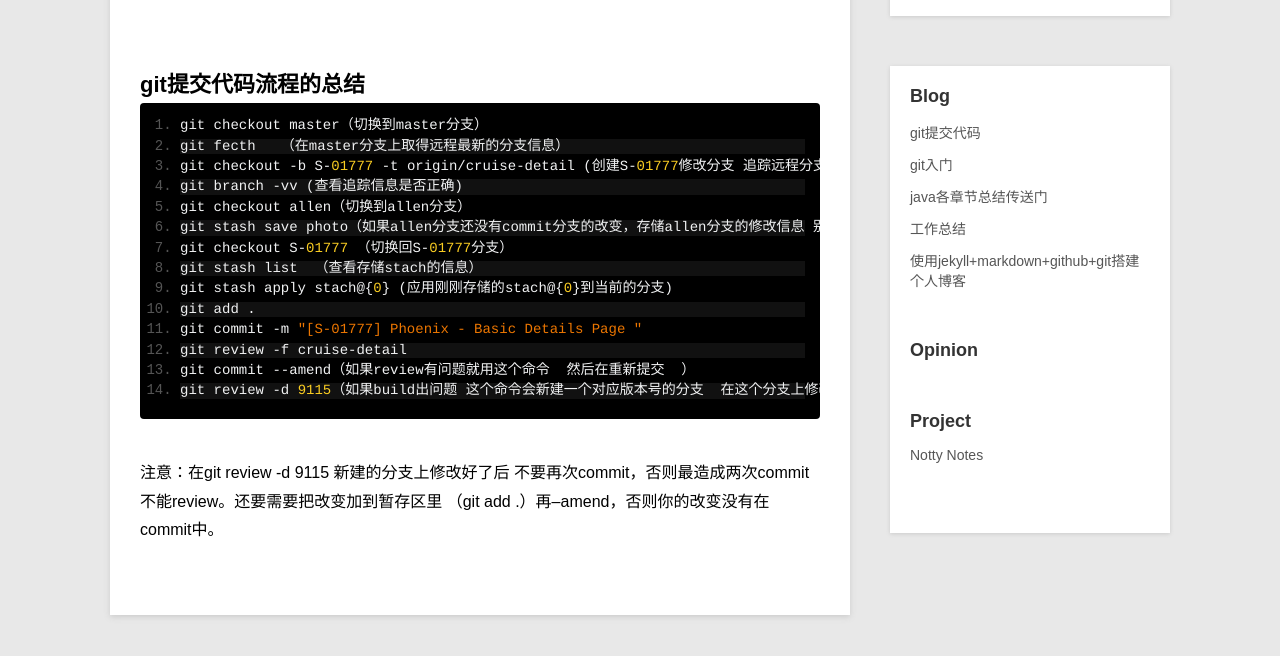
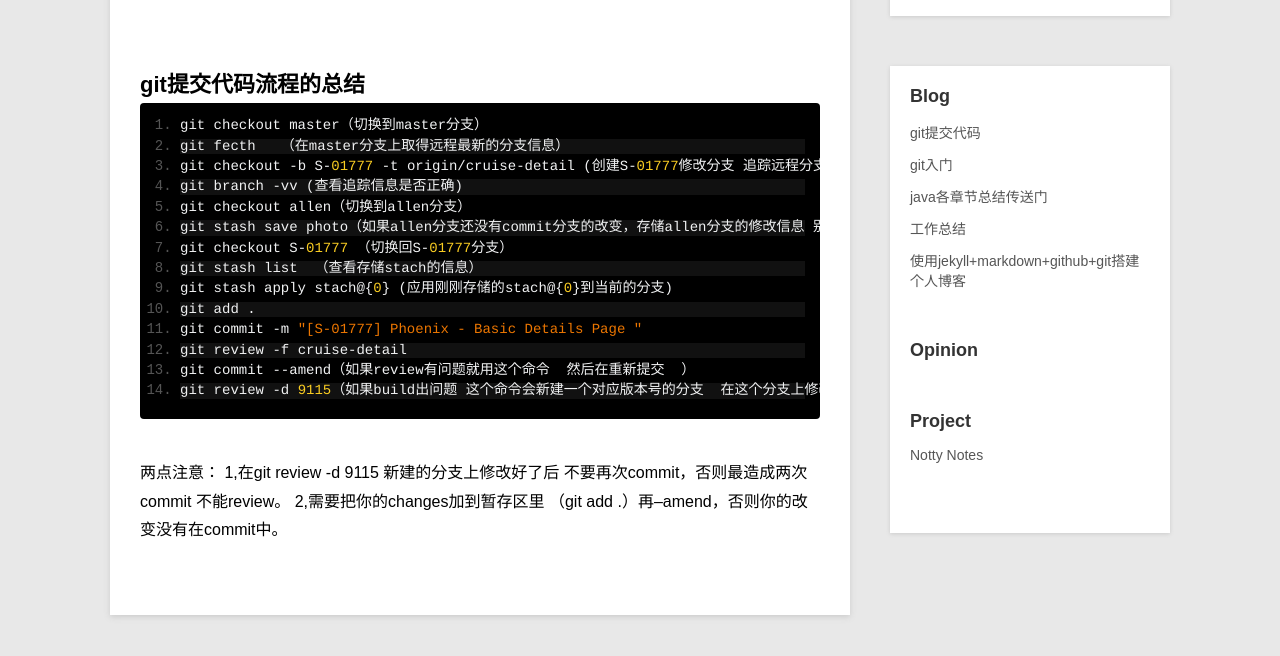
Before and after one commit to wuzhiweiallen/blog, a Jekyll site: the page built from _posts/blog/2016-11-10-git-summary.md, in a window 1280 px wide, cut to the strip 189-845 px from the top of the page. Built offline with Jekyll 4.4.1, drawn with Linux system fonts in a browser that asks for light colours; comment, search, counter and statistics services are not loaded.

Commit message:
modified git summary

```diff
--- a/_posts/blog/2016-11-10-git-summary.md
+++ b/_posts/blog/2016-11-10-git-summary.md
@@ -23,4 +23,6 @@ category: blog
     git commit --amend（如果review有问题就用这个命令  然后在重新提交  ）
     git review -d 9115（如果build出问题 这个命令会新建一个对应版本号的分支  在这个分支上修改好了再review会再次review到9115这个版本上去）
 
-注意：在git review -d 9115 新建的分支上修改好了后 不要再次commit，否则最造成两次commit  不能review。还要需要把改变加到暂存区里 （git add .）再--amend，否则你的改变没有在commit中。
+两点注意：
+        1,在git review -d 9115 新建的分支上修改好了后 不要再次commit，否则最造成两次commit  不能review。
+		2,需要把你的changes加到暂存区里 （git add .）再--amend，否则你的改变没有在commit中。
```
